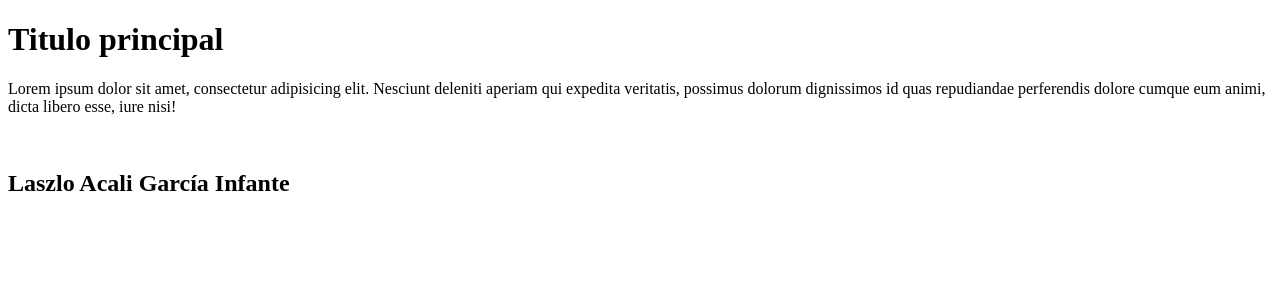
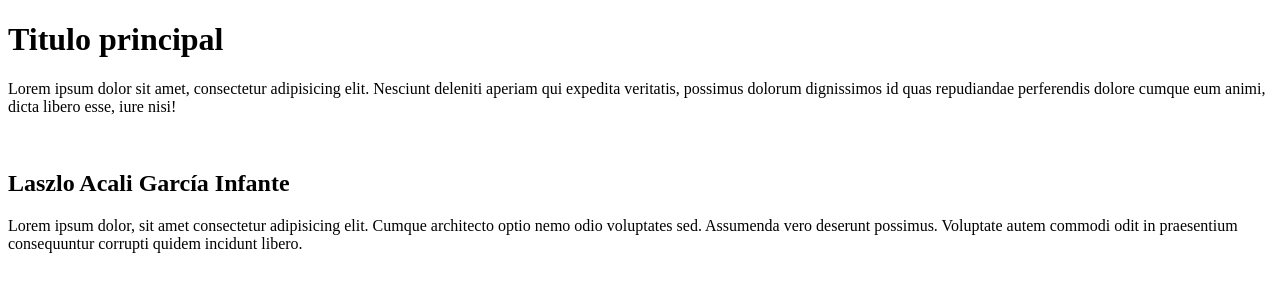
Before and after one commit to laszlo-acali/testrepo, a plain HTML site: page index.html in a window 1280 px wide. Drawn offline with Linux system fonts and the light colour scheme.

Commit message:
Cambio 3

```diff
--- a/index.html
+++ b/index.html
@@ -12,6 +12,7 @@
     <p>Lorem ipsum dolor sit amet, consectetur adipisicing elit. Nesciunt deleniti aperiam qui expedita veritatis, possimus dolorum dignissimos id quas repudiandae perferendis dolore cumque eum animi, dicta libero esse, iure nisi!</p><br>
     <article>
         <h2>Laszlo Acali García Infante</h2>
+        <p>Lorem ipsum dolor, sit amet consectetur adipisicing elit. Cumque architecto optio nemo odio voluptates sed. Assumenda vero deserunt possimus. Voluptate autem commodi odit in praesentium consequuntur corrupti quidem incidunt libero.</p>
     </article>
 
 </body>
```
